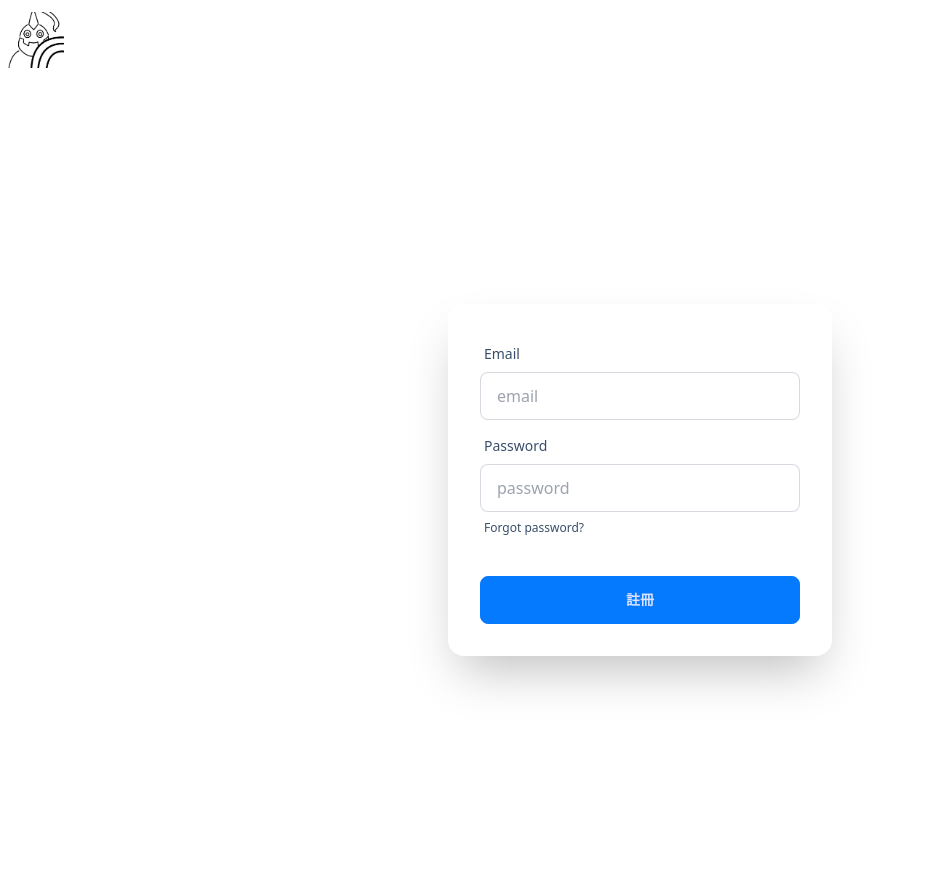
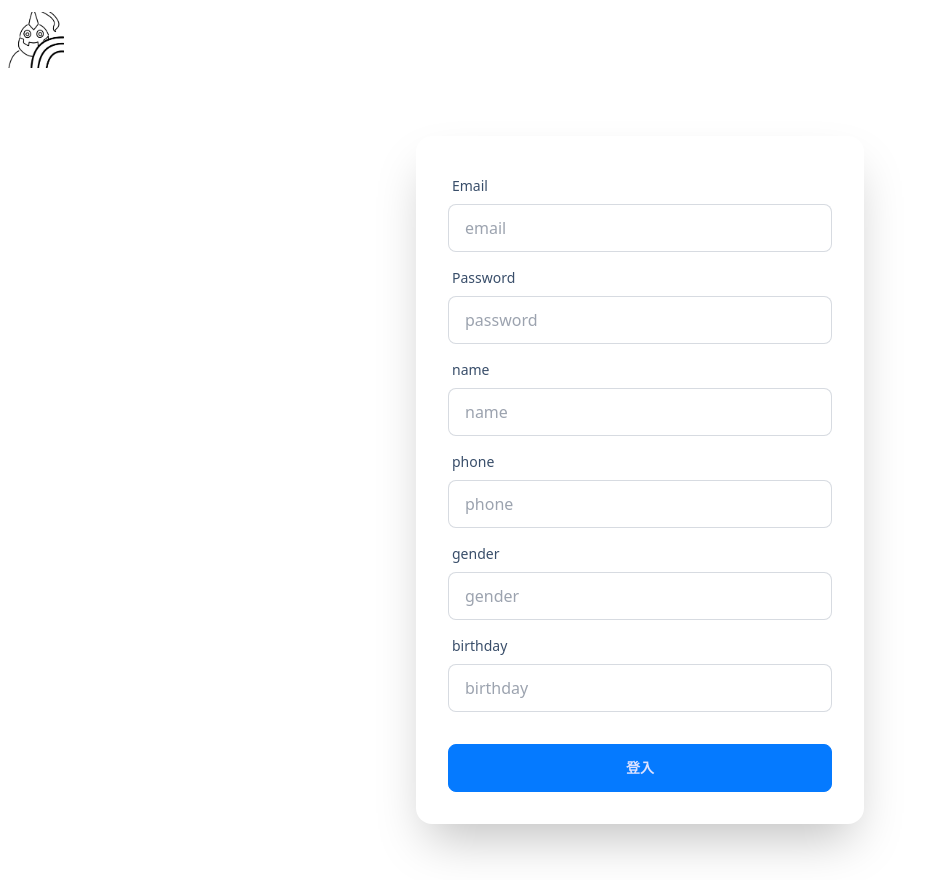
Before and after one commit to hitsuji0621/db-2023, a Flask app: page /register in a window 1280 px wide. Shown: the whole page, without its empty margins (0-928 px from the left). Before the commit the page ends 690 px from the top, so only its background shows below. Run offline with Flask 3, Linux system fonts and the light colour scheme; some libraries are stand-ins or nearby versions.

Commit message:
新增註冊頁面跟登入按鈕

```diff
--- a/main.py
+++ b/main.py
@@ -8,6 +8,10 @@ def hello():
 def register():
     return render_template("register.html")
 
+@app.route("/login")
+def login():
+    return render_template("login.html")
+
 
 
 app.run(host="0.0.0.0")
--- a/templates/base.html
+++ b/templates/base.html
@@ -8,15 +8,16 @@
 </head>
 
 <body>
-    <div class="h-screen overflow-hidden flex-roxw">
+    <div class="h-screen flex-row">
         <div class="navbar bg-base-100 h-20">
             <a class="normal-case text-xl" href="/">
                 <image class="h-14 aspect-square object-cover bg-black invert" src="/static/images/logo.png"/>
             </a>
             {% block rightNavbar %}{% endblock rightNavbar %}
         </div>
+        <div class="h-full">
         {% block mainContent %}{% endblock mainContent %}
-
+        </div>
     </div>
 
 </body>
--- a/templates/hero.html
+++ b/templates/hero.html
@@ -12,6 +12,11 @@
                     立即開始
                 </a>
             </button>
+            <button class="btn btn-lg btn-primary">
+                <a href="/login">
+                    已有帳號
+                </a>
+            </button>
         </div>
     </div>
 </div>
--- a/templates/register.html
+++ b/templates/register.html
@@ -1,7 +1,7 @@
 {% extends 'base.html' %}
 {% block mainContent %}
 <div class="w-full h-full flex justify-center items-center">
-<div class="card flex-shrink-0 w-full max-w-sm shadow-2xl bg-base-100">
+    <div class="card flex-shrink-0 w-full max-w-md shadow-2xl bg-base-100">
         <div class="card-body">
             <div class="form-control">
                 <label class="label">
@@ -14,12 +14,33 @@
                     <span class="label-text">Password</span>
                 </label>
                 <input type="text" placeholder="password" class="input input-bordered" />
+            </div>
+            <div class="form-control">
                 <label class="label">
-          <a href="#" class="label-text-alt link link-hover">Forgot password?</a>
+                    <span class="label-text">name</span>
                 </label>
+                <input type="text" placeholder="name" class="input input-bordered" />
+            </div>
+            <div class="form-control">
+                <label class="label">
+                    <span class="label-text">phone</span>
+                </label>
+                <input type="text" placeholder="phone" class="input input-bordered" />
+            </div>
+            <div class="form-control">
+                <label class="label">
+                    <span class="label-text">gender</span>
+                </label>
+                <input type="text" placeholder="gender" class="input input-bordered" />
+            </div>
+            <div class="form-control">
+                <label class="label">
+                    <span class="label-text">birthday</span>
+                </label>
+                <input type="text" placeholder="birthday" class="input input-bordered" />
             </div>
             <div class="form-control mt-6">
-        <button class="btn btn-primary">註冊</button>
+                <button class="btn btn-primary">登入</button>
             </div>
         </div>
     </div>
```
Also changed, not shown: templates/login.html (added, +27 -0 lines). Lines whose indentation alone changed are shown as unchanged.
